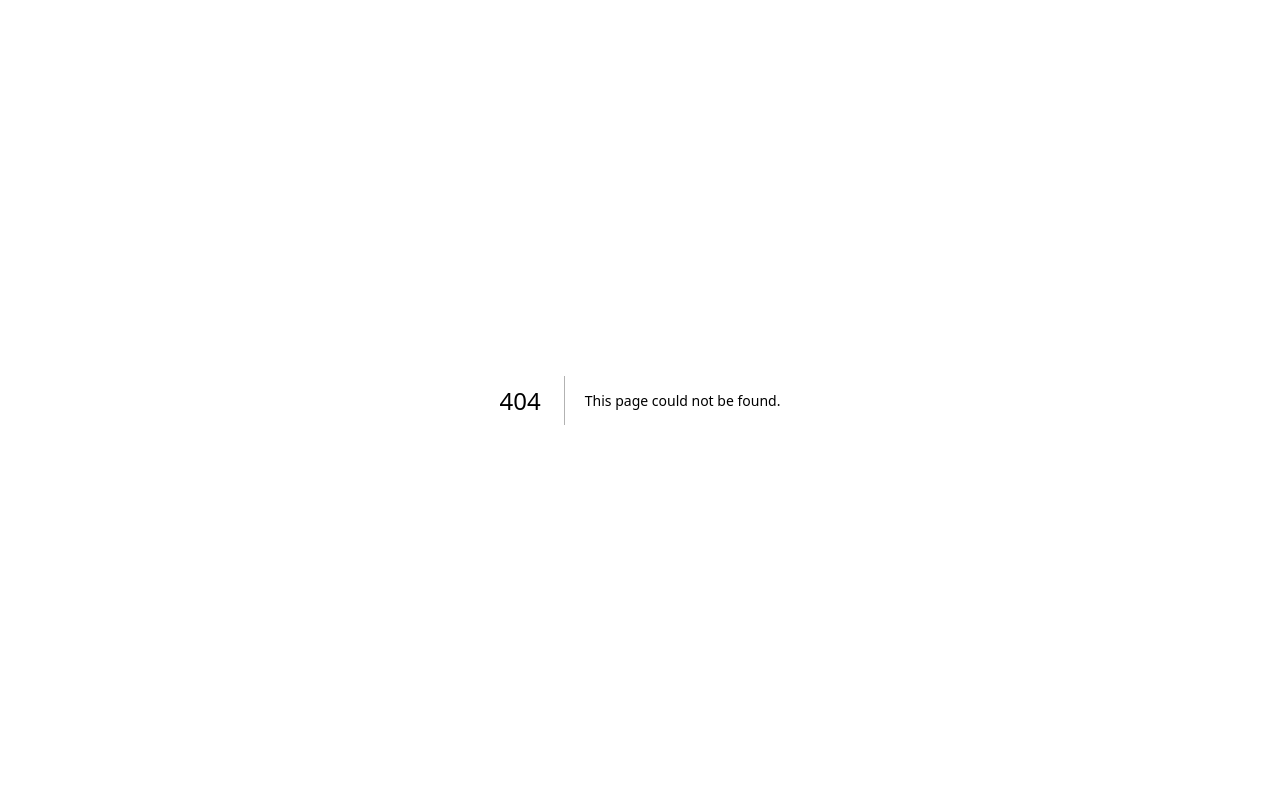
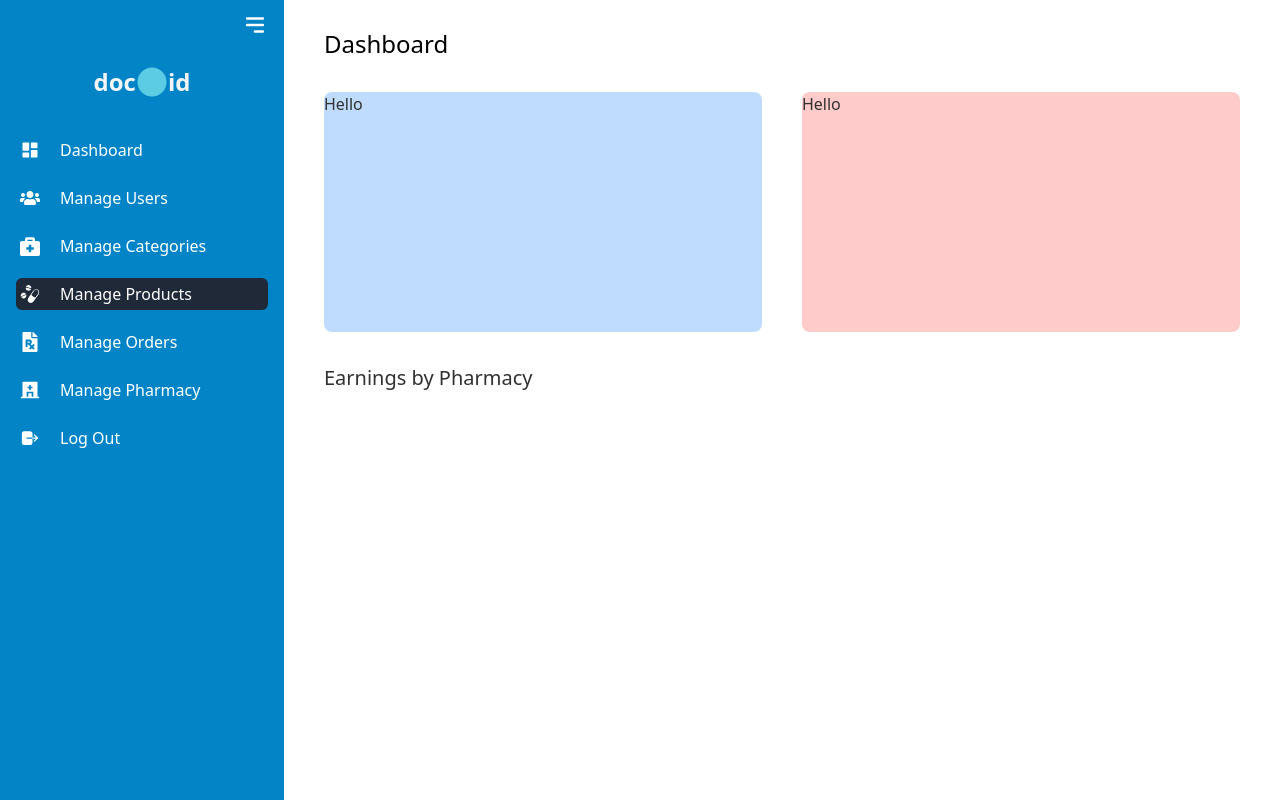
Before and after one commit to nisrinous/docdotid, a Next.js app: page /admin/products in a window 1280 px wide. Before the commit this address had no page. Built offline with nearby package versions, Linux system fonts and the light colour scheme.

Commit message:
feat: add admin-products page

```diff
--- /dev/null
+++ b/src/pages/admin/products/index.tsx
@@ -0,0 +1,23 @@
+import Sidebar from "@/components/aside-bar";
+import { menus } from "@/utils/menus";
+
+export default function IndexPage(): JSX.Element {
+  return (
+    <div className="flex">
+      <Sidebar menus={menus} />
+      <div className="w-full mx-10 mt-5">
+        <h1 className="text-black text-2xl my-2 mb-8">Dashboard</h1>
+        <div className="w-full flex gap-10">
+          <div className="w-1/2 bg-blue-200 rounded-lg h-60">Hello</div>
+          <div className="w-1/2 bg-red-200 rounded-lg h-60">Hello</div>
+        </div>
+
+        <div className="mt-8">
+          <h2 className="text-xl">Earnings by Pharmacy</h2>
+
+          <table></table>
+        </div>
+      </div>
+    </div>
+  );
+}
```
